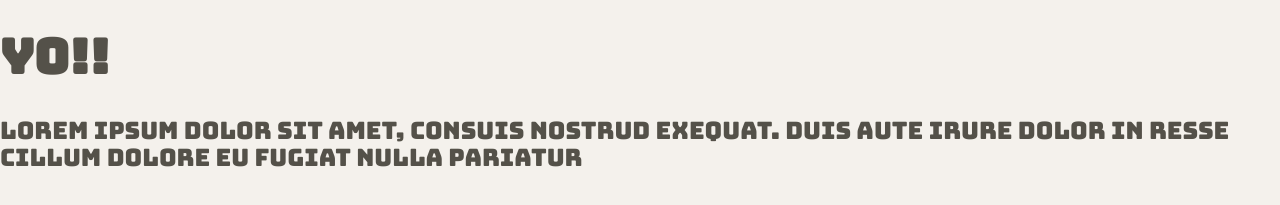
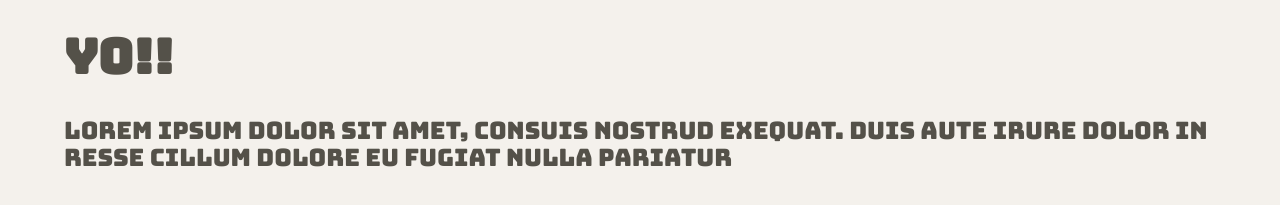
Before and after one commit to teejaynam/tweeter, a website: page public/index.html in a window 1280 px wide. Shown: the part 523-728 px from the top of the page. Drawn offline with nearby package versions, Linux system fonts and the light colour scheme.

Commit message:
add css to make container 90% width of body, centered and margined, and inherit bg color

```diff
--- a/public/styles/layout.css
+++ b/public/styles/layout.css
@@ -24,3 +24,10 @@ body {
 /*
  * Additional CSS can be defined below or in other CSS files, as per instructions
  */
+
+
+.container{
+  width: 90%;
+  margin: 0 auto;
+  background-color: inherit;
+}
```
